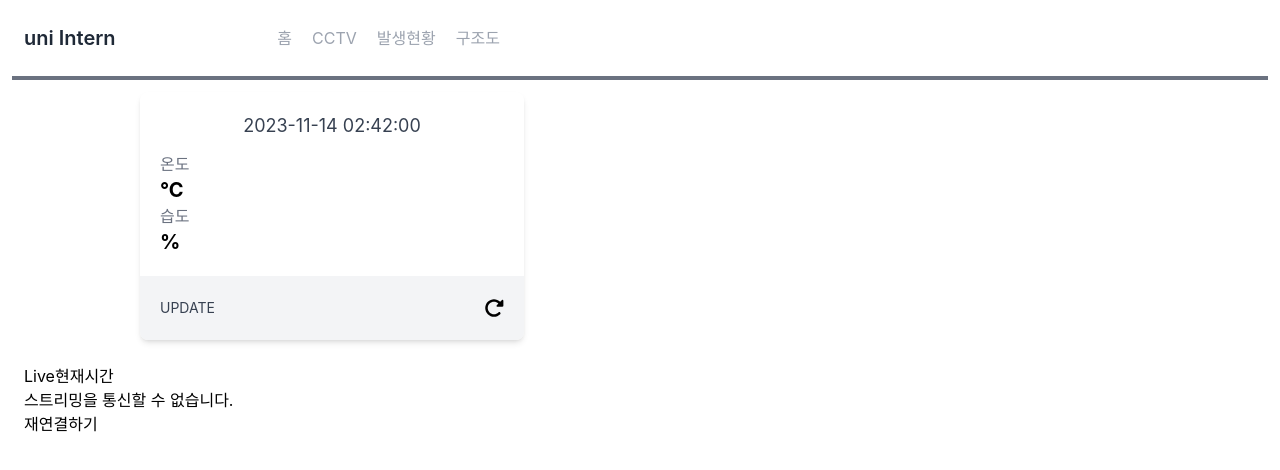
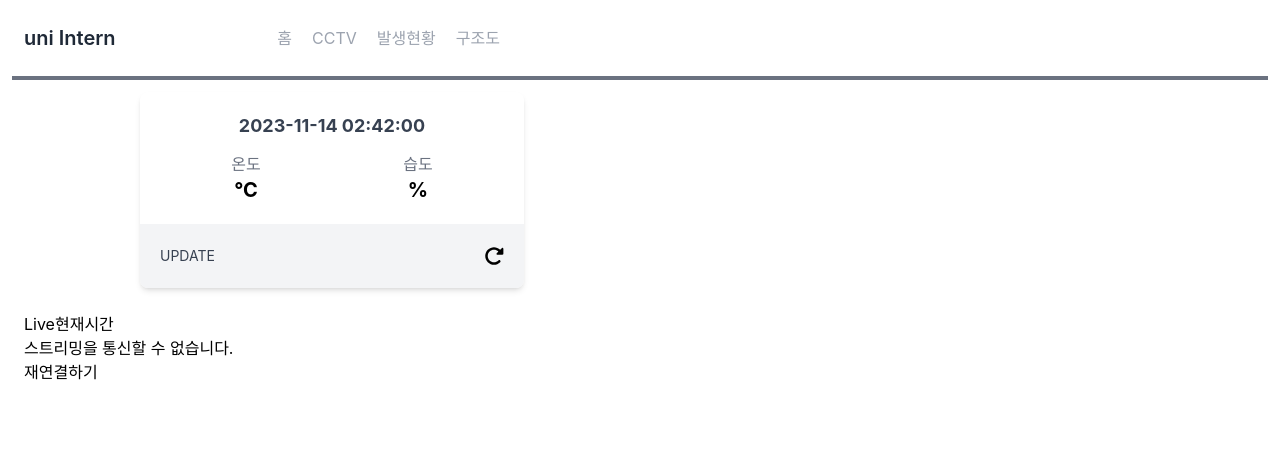
Before and after one commit to 2023uniIntern/2023uniIntern-front, a React (Create React App) app: page / in a window 1280 px wide. Shown: the top 470 px of the page. Built offline with nearby package versions, Linux system fonts and the light colour scheme; no server answers; the HTML template or start-up script is replaced by a standard one.

Commit message:
231115_13:51_이승훈_날씨 완료

```diff
--- a/src/components/Weather.jsx
+++ b/src/components/Weather.jsx
@@ -31,7 +31,7 @@ const WeatherTest = () => {
         let data = await response.json();
         // weather에 데이터 담기
         setWeather(data);
-        console.log(weather); // 날씨 정보
+        // console.log(weather); // 날씨 정보
     };
 
     const handleRefreshClick = () => {
@@ -49,35 +49,38 @@ const WeatherTest = () => {
 
     const getIconUrl = (iconCode) => {
         // 아이콘 이미지를 가져올 URL
-        return `https://openweathermap.org/img/wn/${iconCode}.png`;
+        return `https://openweathermap.org/img/wn/${iconCode}@2x.png`;
     };
 
     return (
-        <div className="max-w-sm mx-auto bg-white rounded-lg shadow-md overflow-hidden">
+        <div className="max-w-sm mx-auto bg-white rounded-lg shadow-md overflow-hidden cursor-default">
             <div className="p-5">
                 <div className="flex justify-center items-center">
                     <div>
-                        <span className="cursor-default text-gray-700 text-lg"><Clock /></span>
+                        <span className="text-gray-700 text-lg font-bold"><Clock /></span>
                     </div>
                 </div>
 
                 <div className="flex justify-center items-center">
                     <div className="mt-3 flex justify-between items-center">
                         {weather && weather.weather && weather.weather[0] && (
-                            <img src={getIconUrl(weather.weather[0].icon)} alt="Weather Icon" />
+                            <img src={getIconUrl(weather.weather[0].icon)} alt="Weather Icon"/>
                         )}
                     </div>
                 </div>
 
-                <div>
-                    <span className="block text-gray-500">온도</span>
-                    <span className="block text-xl font-bold">{weather?.main.temp.toFixed(1)}°C</span>
+                <div className="flex grid grid-cols-2 text-center">
+                    <div className='col-span-1'>
+                        <span className="text-gray-500">온도</span>
+                        <span className="block text-xl font-bold">{weather?.main.temp.toFixed(1)}°C</span>
+                    </div>
+                    <div className='col-span-1'>
+                        <span className="block text-gray-500">습도</span>
+                        <span className="block text-xl font-bold">{weather?.main.humidity}%</span>
+                    </div>
                 </div>
 
-                <div>
-                    <span className="block text-gray-500">습도</span>
-                    <span className="block text-xl font-bold">{weather?.main.humidity}%</span>
-                </div>
+
             </div>
 
             <div className="bg-gray-100 p-5">
--- a/src/pages/HomePage.jsx
+++ b/src/pages/HomePage.jsx
@@ -5,7 +5,7 @@ import Video from '../components/Video'
 
 const HomePage = () => {
   return (
-    <div className='mx-auto p-3 gap-4'>
+    <div className='container mx-auto p-3 gap-4'>
       {/* 헤더 */}
       <Header />
 
@@ -16,7 +16,7 @@ const HomePage = () => {
 
           {/* 날씨 박스 */}
           <div className='col-span-6'>
-          <Weather />
+            <Weather />
           </div>
           {/* 비디오 박스 */}
           <div className='mt-6 col-span-6'>
```
